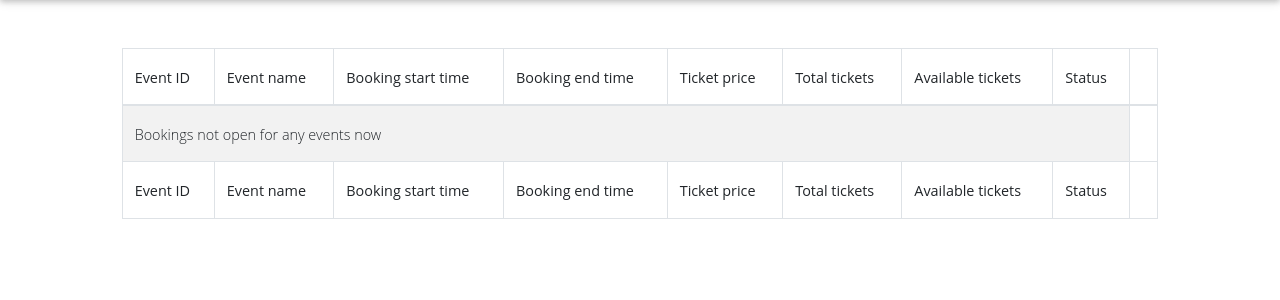
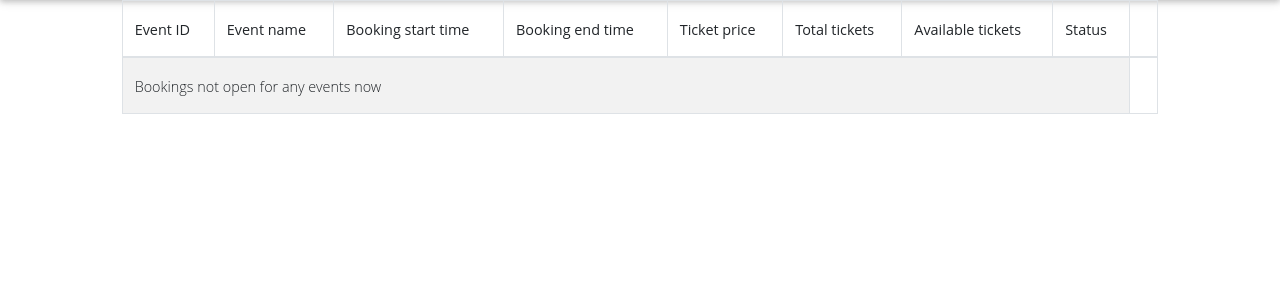
Before and after one commit to Sharan-codes/events-manager, a Node server app: page /adminViewEvents in a window 1280 px wide. Shown: the part 56-356 px from the top of the page. Run offline with Node 20, Linux system fonts and the light colour scheme; the visitor is signed in with stand-in values (Sample User, id 1); data that the repository does not hold is empty; some libraries are stand-ins or nearby versions.

Commit message:
Modified style of table with pagination and search option.

```diff
--- a/src/views/pages/adminViewEvents.ejs
+++ b/src/views/pages/adminViewEvents.ejs
@@ -41,8 +41,8 @@
     </div>
   </nav>
   <div class="col-md-10 offset-1">
-<table id="dtVerticalScrollExample" class="table table-striped table-bordered table- mt-5" cellspacing="0"
-  width="100%" height="10%">
+<table id="dtVerticalScrollExample" class="table table-striped table-bordered table- " cellspacing="0"
+  width="100%" height="100%">
   <thead>
       <tr>
         <th>Event ID</th>
@@ -78,23 +78,14 @@
           </tr>
         <% } %>
     </tbody>
-    <tfoot>
-      <tr>
-        <th>Event ID</th>
-        <th>Event name</th>
-        <th>Booking start time</th>
-        <th>Booking end time</th>
-        <th>Ticket price</th>
-        <th>Total tickets</th>
-        <th>Available tickets</th>
-        <th>Status</th>
-        <th></th>
-      </tr>
-    </tfoot>
   </table>
 </div>
   <script src="https://code.jquery.com/jquery-3.4.1.slim.min.js" integrity="sha384-J6qa4849blE2+poT4WnyKhv5vZF5SrPo0iEjwBvKU7imGFAV0wwj1yYfoRSJoZ+n" crossorigin="anonymous"></script>
   <script src="https://cdn.jsdelivr.net/npm/popper.js@1.16.0/dist/umd/popper.min.js" integrity="sha384-Q6E9RHvbIyZFJoft+2mJbHaEWldlvI9IOYy5n3zV9zzTtmI3UksdQRVvoxMfooAo" crossorigin="anonymous"></script>
   <script src="https://stackpath.bootstrapcdn.com/bootstrap/4.4.1/js/bootstrap.min.js" integrity="sha384-wfSDF2E50Y2D1uUdj0O3uMBJnjuUD4Ih7YwaYd1iqfktj0Uod8GCExl3Og8ifwB6" crossorigin="anonymous"></script>
+  <script src="js/myscripts.js" type="text/javascript">
+  </script>
+  <!-- MDBootstrap Datatables  -->
+  <script type="text/javascript" src="js/addons/datatables.min.js"></script>
 </body>
 </html>
```
